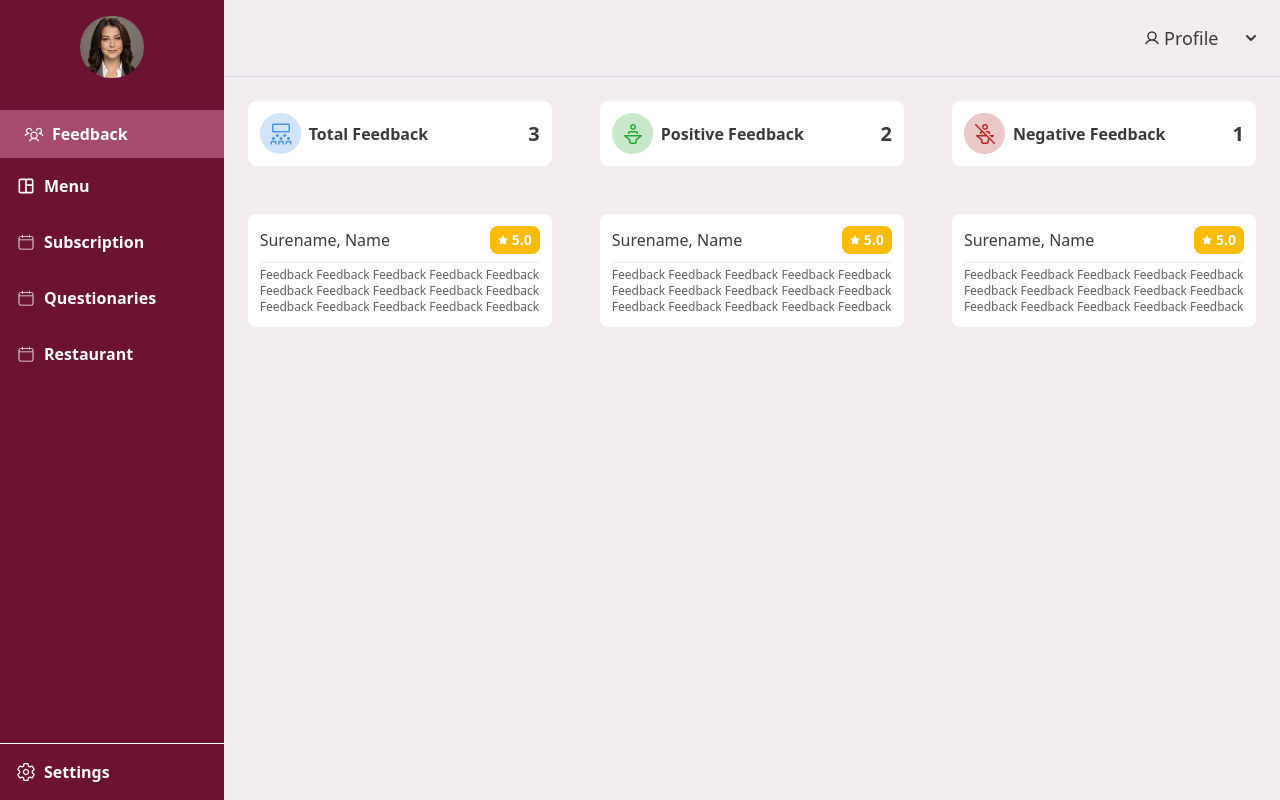
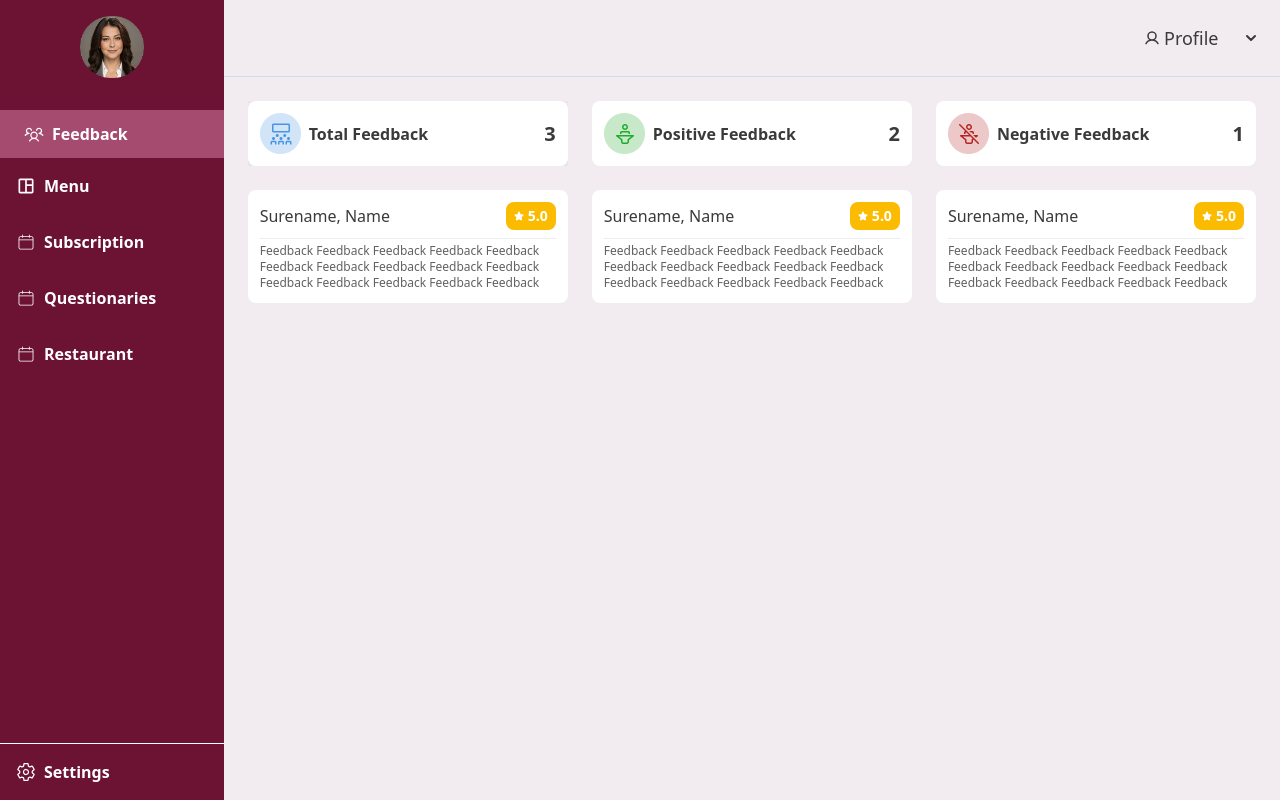
Before and after one commit to PeaceOloruntoba/nikita, a React (Vite) app: page /feedback in a window 1280 px wide. Built offline with nearby package versions, Linux system fonts and the light colour scheme.

Commit message:
Update Feedback.jsx

```diff
--- a/src/pages/Feedback.jsx
+++ b/src/pages/Feedback.jsx
@@ -75,8 +75,8 @@ export default function Feedback() {
       : feedbacks.filter((fb) => fb.status === feedbackStatus);
 
   return (
-    <div className="p-6 text-[#3a3a3a] flex flex-col gap-12">
-      <div className="grid grid-cols-3 gap-12">
+    <div className="p-6 text-[#3a3a3a] flex flex-col gap-6">
+      <div className="grid grid-cols-3 gap-6">
         {feedbackCard.map((card) => (
           <button
             key={card.id}
@@ -89,7 +89,7 @@ export default function Feedback() {
           </button>
         ))}
       </div>
-      <div className="grid grid-cols-3 gap-12">
+      <div className="grid grid-cols-3 gap-6">
         {displayFeedbacks.map((card) => (
           <FeedbackCard key={card.id} card={card} />
         ))}
```
